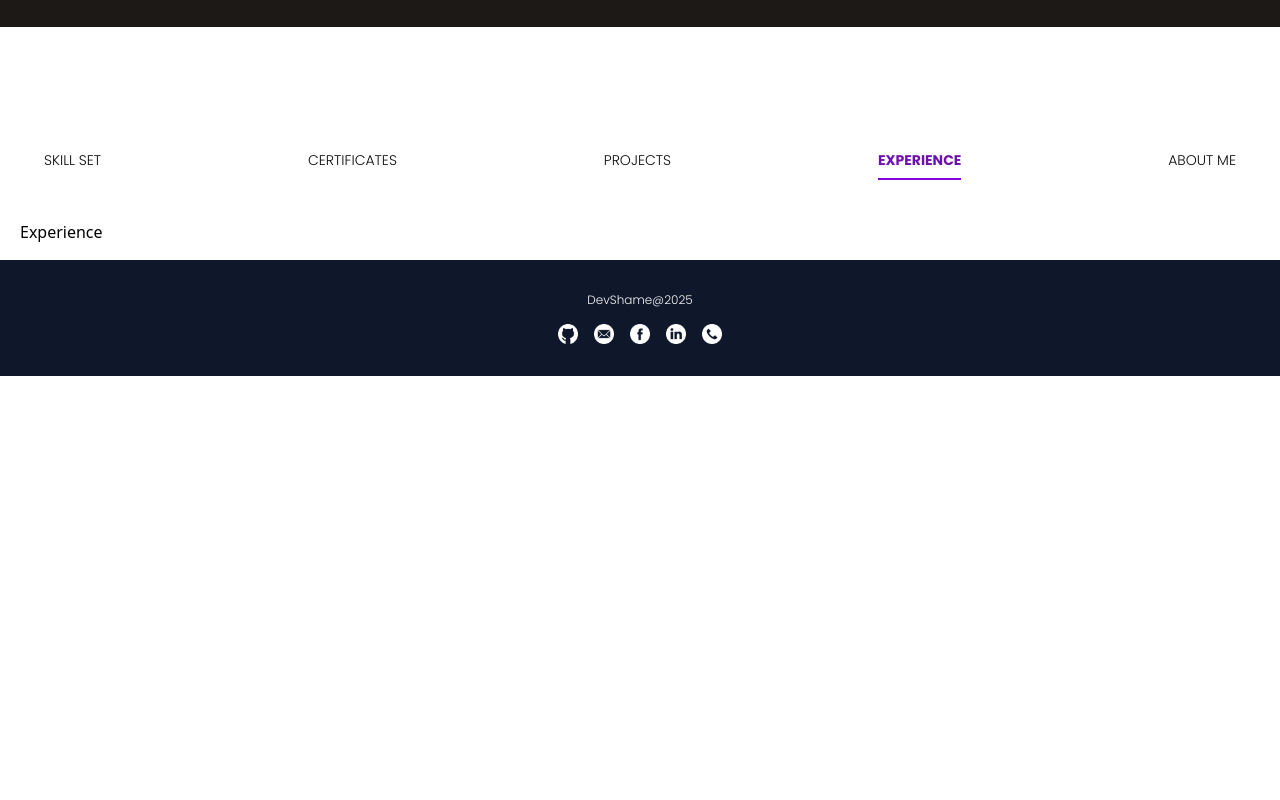
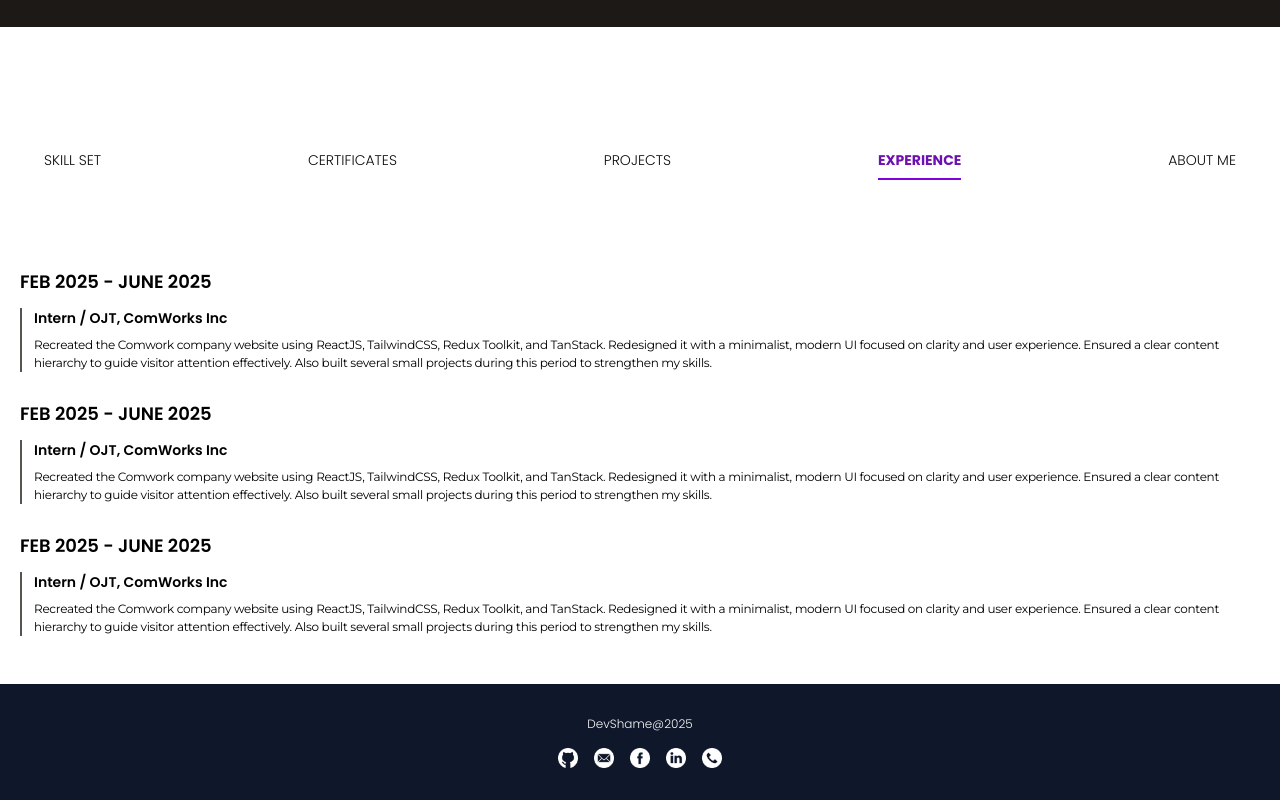
Before and after one commit to shameCanales/shame-portfolio, a React (Vite) app: page /experience in a window 1280 px wide. Shown: the part 1029-1829 px from the top of the page. Before the commit the page ends 1405 px from the top, so only its background shows below. Built offline with nearby package versions, Linux system fonts and the light colour scheme; no server answers.

Commit message:
Added experience section

```diff
--- /dev/null
+++ b/src/components/ExperienceItem.jsx
@@ -0,0 +1,17 @@
+export default function ExperienceItem({ when, as, where, what }) {
+  return (
+    <>
+      <div className="mt-7">
+        <div>
+          <p className="poppins-semibold text-lg uppercase">{when}</p>
+        </div>
+        <div className="px-3 mt-3 border-l-2 border-l-stone-600" >
+          <p className="poppins-semibold text-sm">
+            {as}, {where}
+          </p >
+          <p className="montserrat-regular text-xs leading-4.5 tracking-tight mt-2">{what}</p>
+        </div>
+      </div>
+    </>
+  );
+}
--- a/src/data.js
+++ b/src/data.js
@@ -290,3 +290,27 @@ export const footerLinks = [
     src: phone,
   },
 ];
+
+export const experiences = [
+  {
+    date: "Feb 2025 - June 2025",
+    role: "Intern / OJT",
+    where: "ComWorks Inc",
+    description:
+      "Recreated the Comwork company website using ReactJS, TailwindCSS, Redux Toolkit, and TanStack. Redesigned it with a minimalist, modern UI focused on clarity and user experience. Ensured a clear content hierarchy to guide visitor attention effectively. Also built several small projects during this period to strengthen my skills.",
+  },
+  {
+    date: "Feb 2025 - June 2025",
+    role: "Intern / OJT",
+    where: "ComWorks Inc",
+    description:
+      "Recreated the Comwork company website using ReactJS, TailwindCSS, Redux Toolkit, and TanStack. Redesigned it with a minimalist, modern UI focused on clarity and user experience. Ensured a clear content hierarchy to guide visitor attention effectively. Also built several small projects during this period to strengthen my skills.",
+  },
+  {
+    date: "Feb 2025 - June 2025",
+    role: "Intern / OJT",
+    where: "ComWorks Inc",
+    description:
+      "Recreated the Comwork company website using ReactJS, TailwindCSS, Redux Toolkit, and TanStack. Redesigned it with a minimalist, modern UI focused on clarity and user experience. Ensured a clear content hierarchy to guide visitor attention effectively. Also built several small projects during this period to strengthen my skills.",
+  },
+];
--- a/src/pages/Experience.jsx
+++ b/src/pages/Experience.jsx
@@ -1,7 +1,17 @@
+import ExperienceItem from "../components/ExperienceItem";
+import { experiences } from "../data";
+
 export default function Experience() {
   return (
-    <>
-      <p>Experience</p>
-    </>
+    <div className="my-12">
+      {experiences.map((exp) => (
+        <ExperienceItem
+          when={exp.date}
+          as={exp.role}
+          where={exp.where}
+          what={exp.description}
+        />
+      ))}
+    </div>
   );
 }
```
